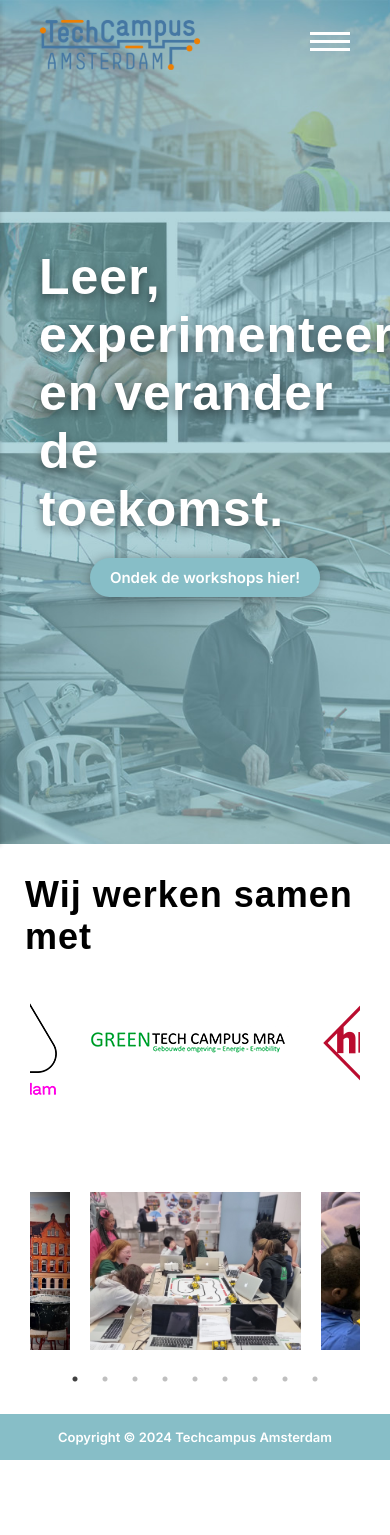
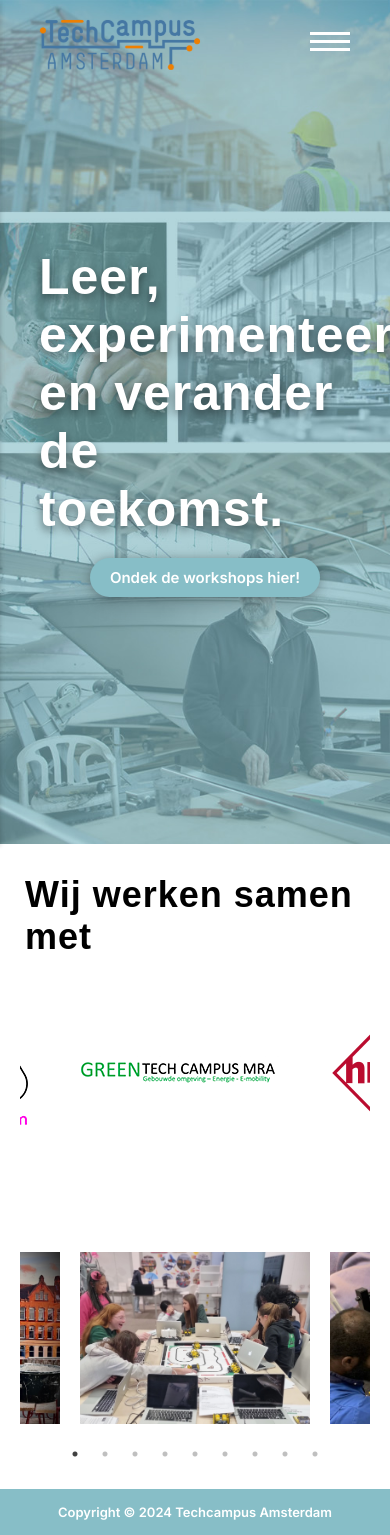
Before and after one commit to Kipmevrouw/Proeve-Frontend, a React (Create React App) app in the folder frontend/: page / in a window 390 px wide. Before the commit the page ends 1460 px from the top, so only its background shows below. Built offline with nearby package versions, Linux system fonts and the light colour scheme; a web font is replaced by a local one.

Commit message:
fix: feedback from the tests

```diff
--- a/frontend/src/components/Home-Sub-Components/Footer/Footer.css
+++ b/frontend/src/components/Home-Sub-Components/Footer/Footer.css
@@ -18,3 +18,9 @@
     font-size: 13px;
   }
 }
+
+@media (max-width: 370px) {
+  .footer_div_p {
+    font-size: 11px;
+  }
+}
--- a/frontend/src/components/Home-Sub-Components/Navigation/Navigation.js
+++ b/frontend/src/components/Home-Sub-Components/Navigation/Navigation.js
@@ -69,7 +69,7 @@ const Navigation = ({ Logo }) => {
               </div>
               <div className="menu-items-li">
                 <a href="https://techcheck.nl/" className="Hamburger-a"><li className="Hamburger-li">Doe de test</li></a>
-                <a href="https://jet-net.nl/voortgezet-onderwijs/techniek-klas-halen/7-werelden-van-techniek/" className="Hamburger-a"><li className="Hamburger-li">Ondek de 7 werelden</li></a>
+                <a href="https://jet-net.nl/voortgezet-onderwijs/techniek-klas-halen/7-werelden-van-techniek/" className="Hamburger-a"><li className="Hamburger-li">Ontdek de 7 werelden</li></a>
               </div>
               <div className="menu-items-div">
                 <Link
--- a/frontend/src/components/Home-Sub-Components/PhotoCarousel/PhotoCarousel.css
+++ b/frontend/src/components/Home-Sub-Components/PhotoCarousel/PhotoCarousel.css
@@ -1,7 +1,7 @@
 .photoCarousel {
   width: 95%;
   margin: 0px auto;
-  padding: 50px;
+  padding: 50px 20px;
 }
 
 .photoCarouselImg {
@@ -17,6 +17,7 @@
 }
 @media (max-width: 500px) {
   .photoCarousel {
-    padding: 50px 20px 50px 20px;
+    padding: 50px 20px;
+    width: 100%;
   }
 }
--- a/frontend/src/components/Home-Sub-Components/Section_2/Section_2.css
+++ b/frontend/src/components/Home-Sub-Components/Section_2/Section_2.css
@@ -49,6 +49,19 @@
 
 }
 
+@media (max-width: 500px) {
+  .sectionCarousel {
+    padding: 50px 20px;
+    width: 100%;
+  }
+}
+
+@media (max-width: 370px) {
+  .section_2_div_top {
+    font-size: 1rem;
+  }
+}
+
 @media (min-width: 1620px) {
   .sectionCarousel {
     display: none;
```
